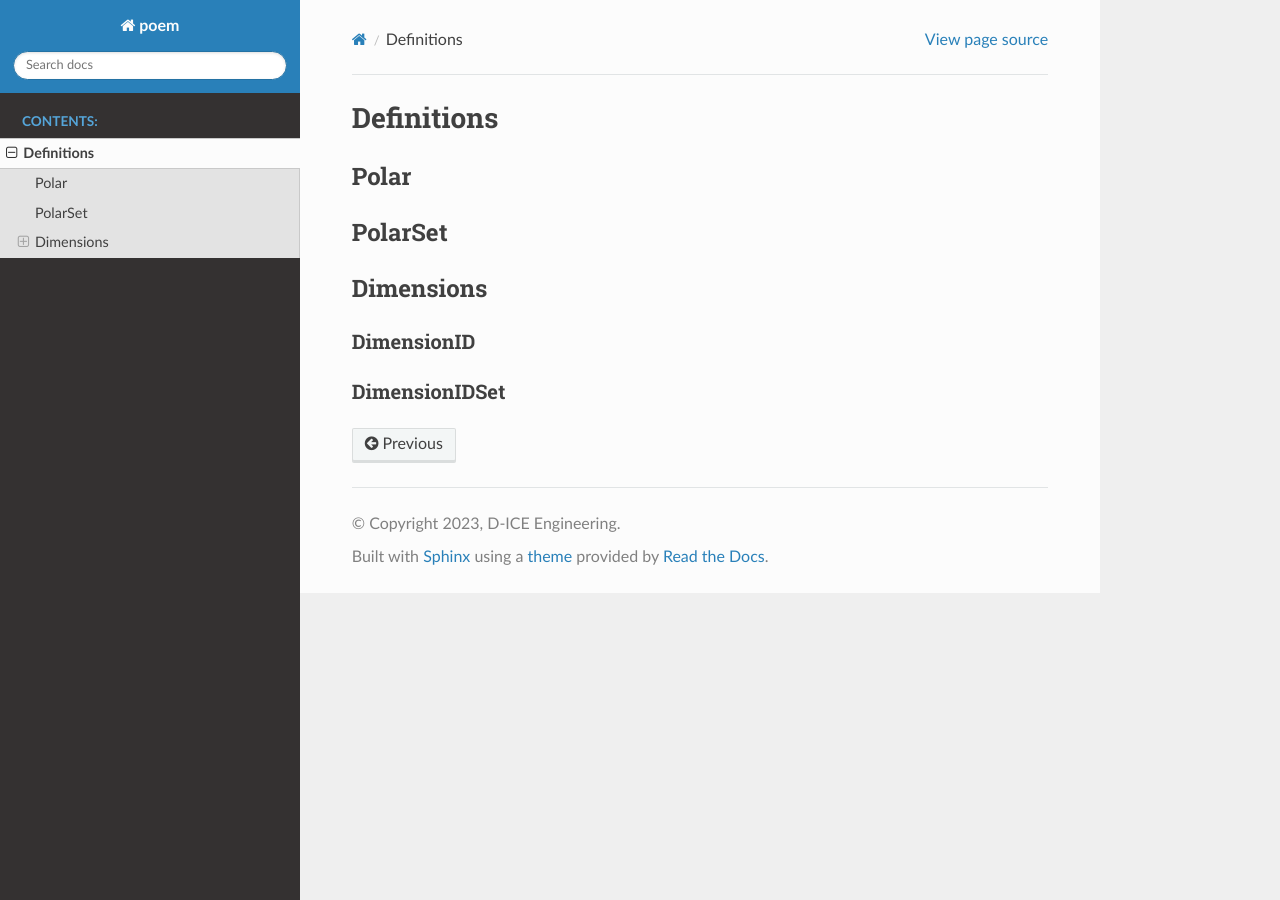
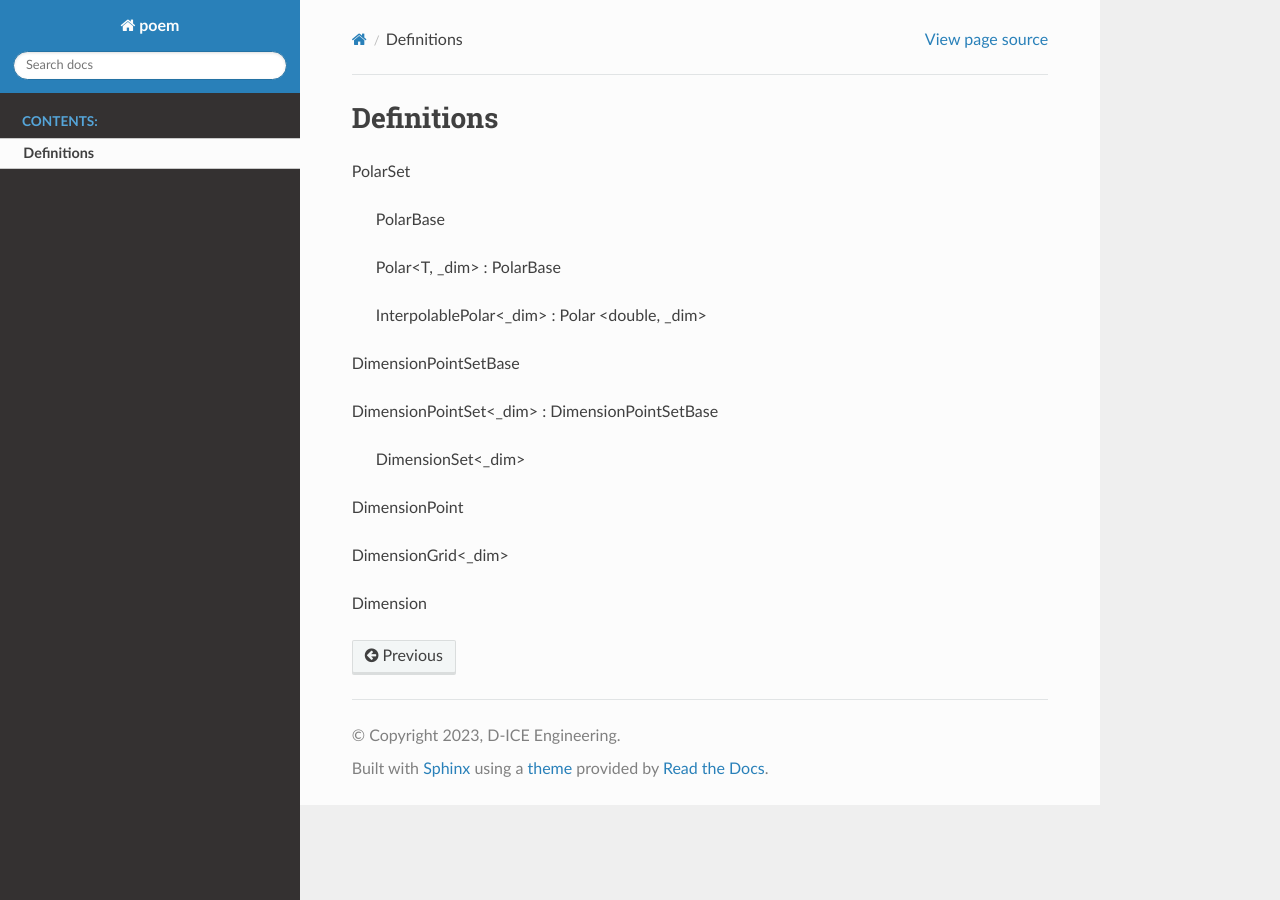
Before and after one commit to D-ICE/poem, a Sphinx documentation site: the page built from docs/guide/source/definitions.rst, in a window 1280 px wide. Built offline with Sphinx 7.4.7 and the Read the Docs theme 2.0.0, drawn with Linux system fonts in a browser that asks for light colours.

```diff
--- a/docs/guide/source/definitions.rst
+++ b/docs/guide/source/definitions.rst
@@ -4,17 +4,23 @@
 Definitions
 ===========
 
-Polar
-=====
+PolarSet
 
-PolarSet
-========
+    PolarBase
 
-Dimensions
-==========
+    Polar<T, _dim> : PolarBase
 
-DimensionID
------------
+    InterpolablePolar<_dim> : Polar <double, _dim>
 
-DimensionIDSet
---------------
+
+DimensionPointSetBase
+
+DimensionPointSet<_dim> : DimensionPointSetBase
+
+    DimensionSet<_dim>
+
+DimensionPoint
+
+DimensionGrid<_dim>
+
+Dimension
```
Also changed, not shown: 4 other files.
